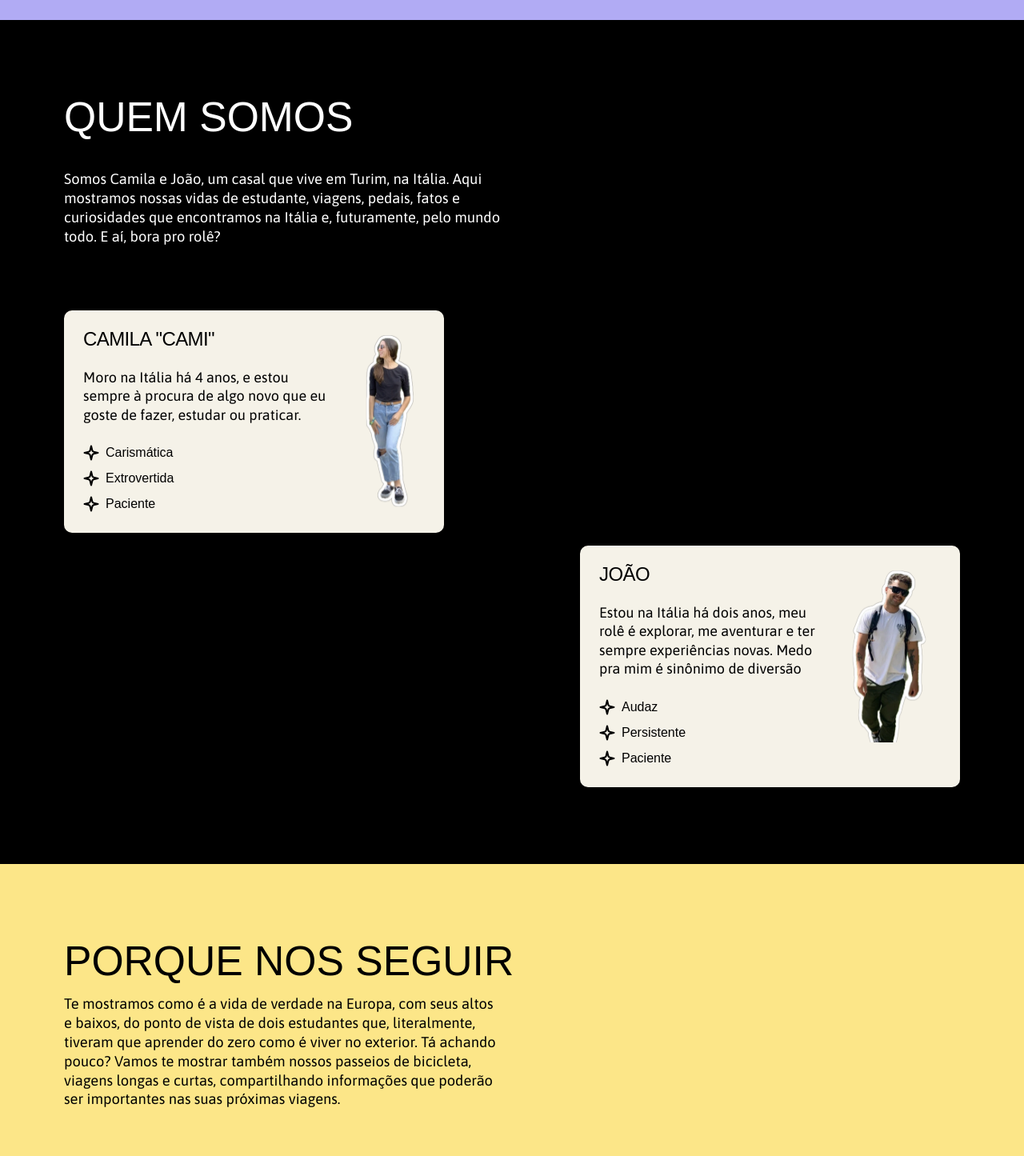
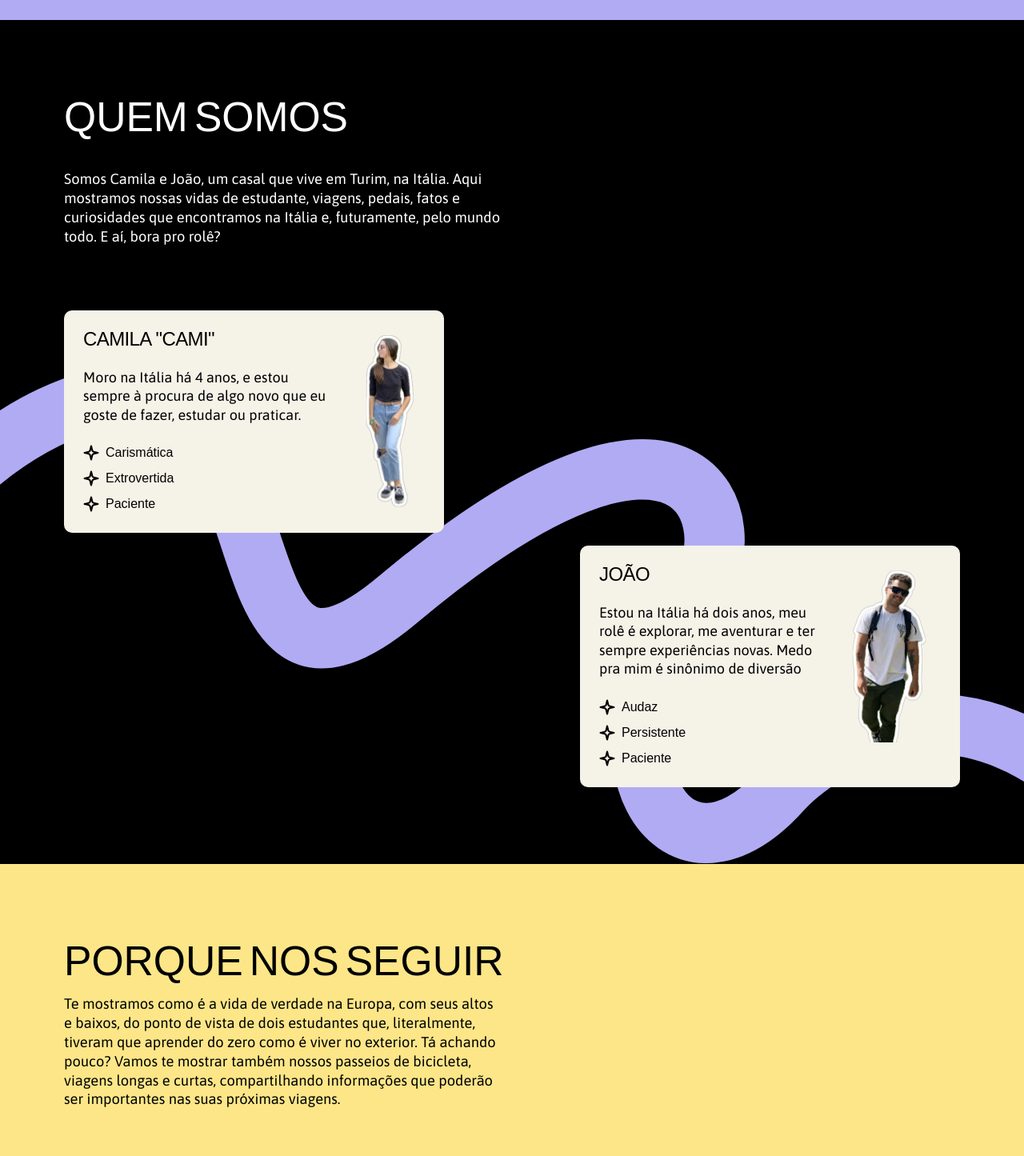
Before and after one commit to devcarolinealmeida/bora-pro-role, a Next.js app: page / in a window 1280 px wide. Shown: the part 820-2265 px from the top of the page at 80% size. Built offline with nearby package versions, Linux system fonts and the light colour scheme; no server answers; a web font is replaced by a local one.

Commit message:
UPDATE: animations

```diff
--- a/components/words-pull-ul.tsx
+++ b/components/words-pull-ul.tsx
@@ -1,17 +1,16 @@
-"use client"
+"use client";
 import { cn } from "../lib/utils";
-import { motion, useInView } from 'framer-motion';
+import { motion, useInView } from "framer-motion";
 import { useRef } from "react";
-
 
 export function WordsPullUp({
   text,
-  className = '',
+  className = "",
 }: {
   text: string;
   className?: string;
 }) {
-  const splittedText = text.split(' ');
+  const splittedText = text.split(" ");
 
   const pullupVariant = {
     initial: { y: 20, opacity: 0 },
@@ -26,22 +25,21 @@ export function WordsPullUp({
   const ref = useRef(null);
   const isInView = useInView(ref, { once: true });
   return (
-    <div className="flex flex-wrap justify-center">
+    <div className="flex flex-wrap">
       {splittedText.map((current, i) => (
         <motion.div
           key={i}
           ref={ref}
           variants={pullupVariant}
           initial="initial"
-          animate={isInView ? 'animate' : ''}
+          whileInView={isInView ? "animate" : ""}
           custom={i}
           className={cn(
-            '',
-            'pr-2', // class to sperate words
+            "",
+            "pr-2", // class to sperate words
             className
-          )}
-        >
-          {current == '' ? <span>&nbsp;</span> : current}
+          )}>
+          {current == "" ? <span>&nbsp;</span> : current}
         </motion.div>
       ))}
     </div>
--- a/sections/Footer/index.tsx
+++ b/sections/Footer/index.tsx
@@ -1,4 +1,5 @@
 import Link from "next/link";
+import { WordsPullUp } from "../../components/words-pull-ul";
 
 export  const Footer = () => {
     return (
--- a/sections/PorqueNosSeguir/index.tsx
+++ b/sections/PorqueNosSeguir/index.tsx
@@ -3,13 +3,14 @@ import { SliderSuperCheap } from "../../components/SliderSuperCheap";
 import { TagEmoji, TagTitle, Emoji } from "../../components/TagEmoji";
 import CamiEjoao from "../../public/bora_pro_role-joao-e-cami-8.svg";
 import { motion } from "framer-motion";
+import { WordsPullUp } from "../../components/words-pull-ul";
 
 export const PorqueNosSeguir = () => {
   return (
     <section className="bg-[#FCE688] overflow-clip pb-0" id="porque_seguir">
       <div className="container min-h-svh">
         <div className="">
-          <h4 className="mb-4">Porque nos seguir</h4>
+          <h4 className="mb-4"><WordsPullUp text="Porque nos seguir"/></h4>
           <p className="mb-8 md:max-w-[56ch]">
             Te mostramos como é a vida de verdade na Europa, com seus altos e
             baixos, do ponto de vista de dois estudantes que, literalmente,
--- a/sections/QuemSomos/index.tsx
+++ b/sections/QuemSomos/index.tsx
@@ -11,15 +11,16 @@ import CamiSvg from "../../public/camila.svg";
 import JoaoSvg from "../../public/joao.svg";
 import SvgBg from "../../public/svg-sfondo-purple.svg";
 import StarIcon from "../../public/Icon-star-black.svg";
+import { WordsPullUp } from "../../components/words-pull-ul";
 
 export const QuemSomos = () => {
   return (
     <section className="bg-black relative overflow-y-clip" id="quem_somos">
-      {/* <SvgBg className="absolute z-0 bottom-0" /> */}
+      <SvgBg className="absolute z-0 bottom-0" />
       <div className="container relative z-10">
         <div>
           <div className="pb-12">
-            <h4 className="text-white mb-10">Quem somos</h4>
+            <h4 className="text-white mb-10"><WordsPullUp text="Quem somos"/></h4>
             <p className="text-white md:max-w-[56ch] mb-8">
               Somos Camila e João, um casal que vive em Turim, na Itália. Aqui
               mostramos nossas vidas de estudante, viagens, pedais, fatos e
--- a/sections/VideosYoutube/page.jsx
+++ b/sections/VideosYoutube/page.jsx
@@ -3,6 +3,7 @@ import { useEffect, useState } from "react";
 import Link from "next/link";
 import Image from "next/image";
 import imgChannel from "./../../public/bora_pro_role-joao-e-cami-3.jpg";
+import { WordsPullUp } from "../../components/words-pull-ul";
 
 import { env } from "../../env";
 
@@ -38,7 +39,7 @@ const VideosYoutube = () => {
     <section className="bg-black" id="videos">
       <div className="container">
         <div className="pb-24">
-          <h4 className=" text-white mb-10">Se inscreva no Canal!</h4>
+          <h4 className=" text-white mb-10"><WordsPullUp text="Se inscreva no Canal!"/></h4>
           <p className="text-white max-w-[56ch]">
             Bateu a curiosidade? Dá uma olhadinha nos nossos vídeos, e não
             esquece de se inscrever no canal.
```
